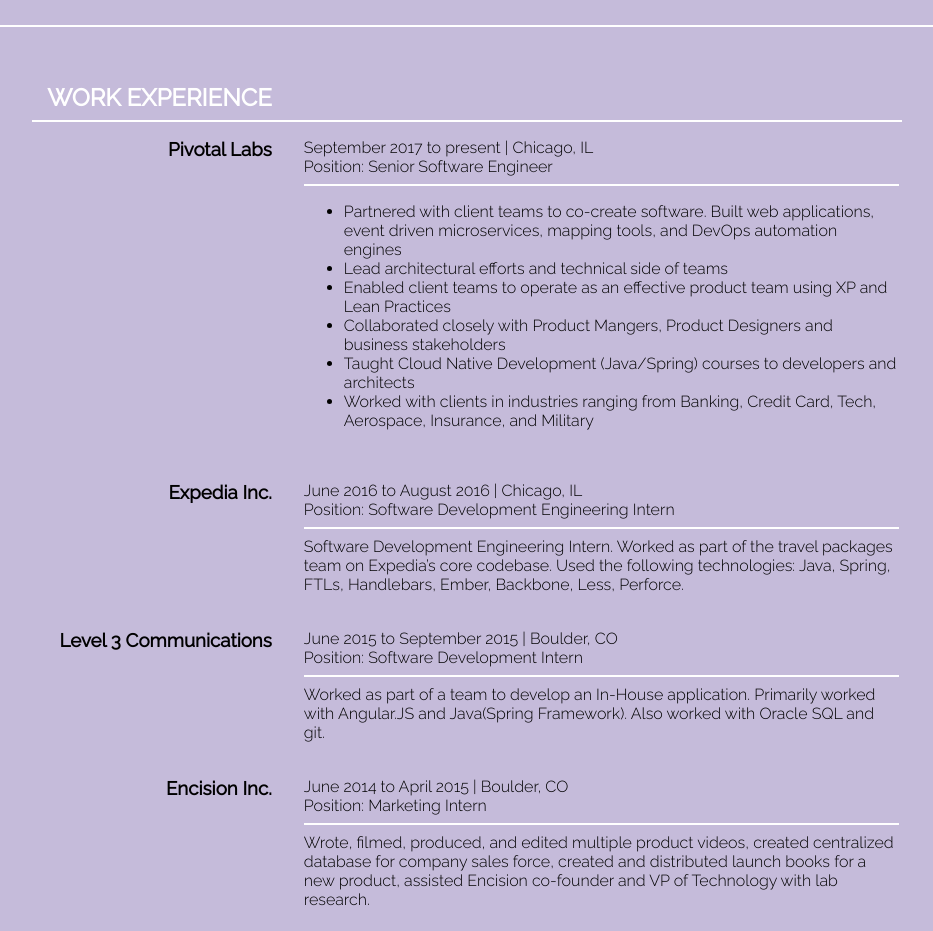
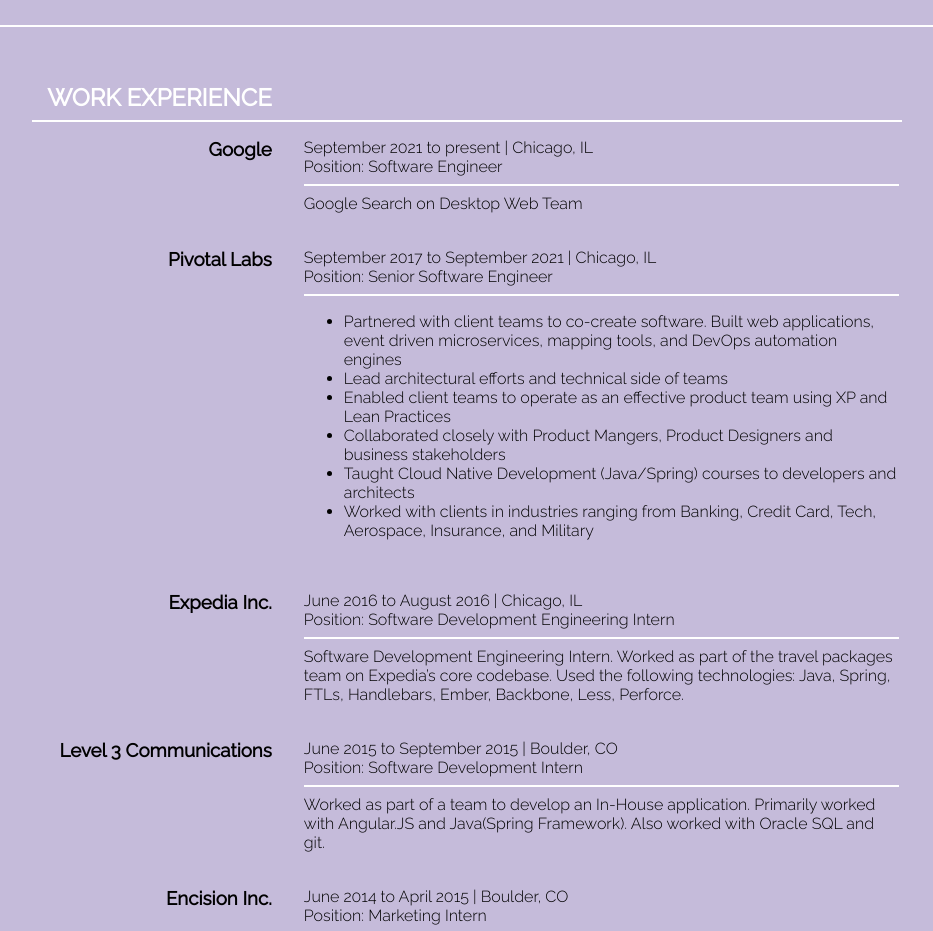
Before and after one commit to djdapz/personalWebsite, a React (Create React App) app: page / in a window 1280 px wide. Shown: the part 3700-4631 px from the top of the page, without its empty margins (173-1106 px from the left). Built offline with nearby package versions, Linux system fonts and the light colour scheme.

Commit message:
Add Google

```diff
--- a/src/data/jobs.js
+++ b/src/data/jobs.js
@@ -1,8 +1,16 @@
 export const jobs = [
+  {
+    'name': 'Google',
+    'start': 'September 2021',
+    'end': 'present',
+    'location': 'Chicago, IL',
+    'title': 'Software Engineer',
+    'description': 'Google Search on Desktop Web Team'
+  },
   {
     'name': 'Pivotal Labs',
     'start': 'September 2017',
-    'end': 'present',
+    'end': 'September 2021',
     'location': 'Chicago, IL',
     'title': 'Senior Software Engineer',
     'list': [
@@ -54,4 +62,4 @@
     'title': 'Office Intern',
     'description': 'Worked as an Intern preforming office tasks, conducting research, confirming trades, and assisting the back office.'
   }
-]
+];
```
